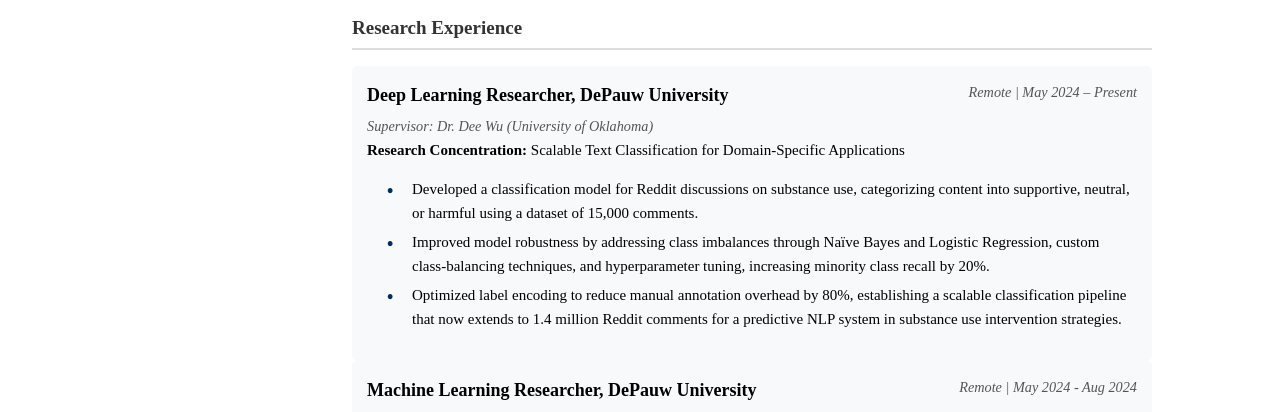
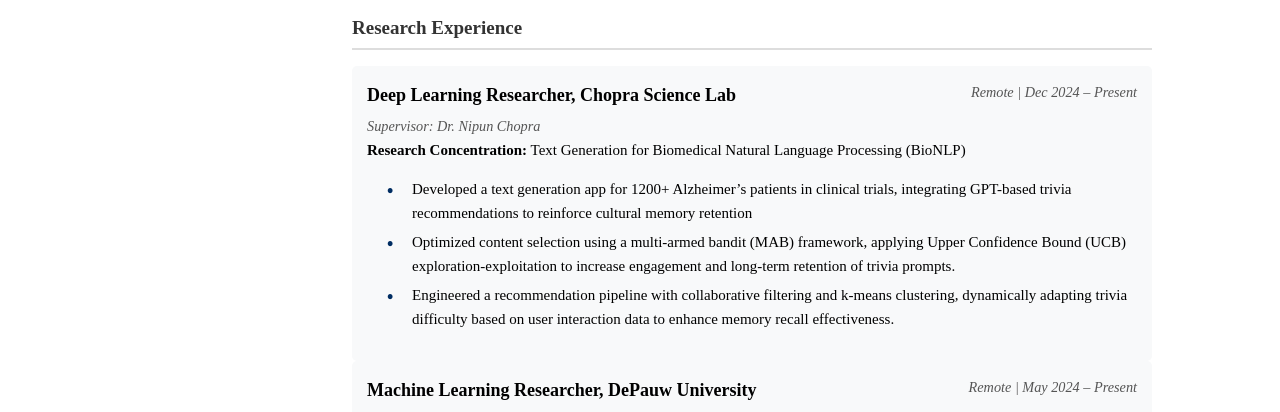
Before and after one commit to sbbaloch2024/Research-Portfolio, a plain HTML site: page index.html in a window 1280 px wide. Shown: the part 531-943 px from the top of the page. Drawn offline with Linux system fonts and the light colour scheme.

Commit message:
Added Current Research Details

```diff
--- a/index.html
+++ b/index.html
@@ -81,10 +81,26 @@
 
         <h2>Research Experience</h2>
 
+        <div class="experience">
+            <div class="location">Remote | Dec 2024 – Present</div>
+
+            <div class="title">Deep Learning Researcher, Chopra Science Lab</div>
+            <div class="supervisors">Supervisor: Dr. Nipun Chopra </div>
+            <b> Research Concentration:</b> Text Generation for Biomedical Natural Language Processing (BioNLP)
+
+            <div class="description">
+                <ul>
+                    <li>Developed a text generation app for 1200+ Alzheimer’s patients in clinical trials, integrating GPT-based trivia recommendations to reinforce cultural memory retention                 </li>
+                    <li>Optimized content selection using a multi-armed bandit (MAB) framework, applying Upper Confidence Bound (UCB) exploration-exploitation to increase engagement and long-term retention of trivia prompts.                   </li>
+                    <li>Engineered a recommendation pipeline with collaborative filtering and k-means clustering, dynamically adapting trivia difficulty based on user interaction data to enhance memory recall effectiveness.           </li>
+                </ul>
+            </div>
+        </div>
+
     <div class="experience">
         <div class="location">Remote | May 2024 – Present</div>
 
-        <div class="title">Deep Learning Researcher, DePauw University</div>
+        <div class="title">Machine Learning Researcher, DePauw University</div>
         <div class="supervisors">Supervisor: Dr. Dee Wu (University of Oklahoma)</div>
         <b> Research Concentration:</b> Scalable Text Classification for Domain-Specific Applications
 
```
